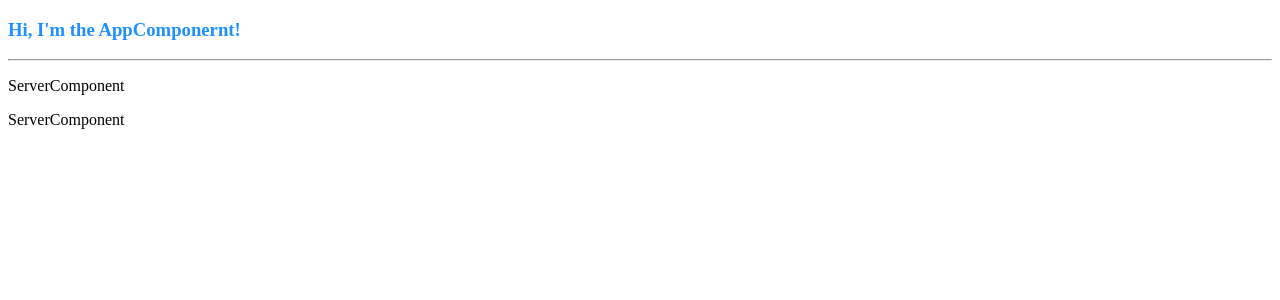
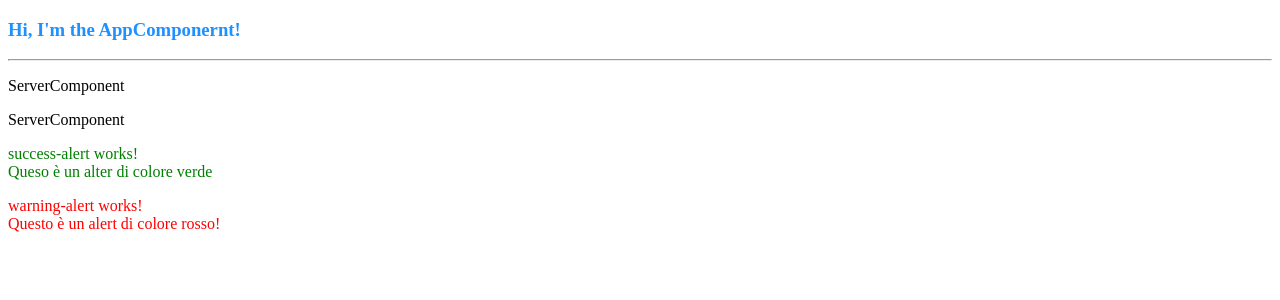
Before and after one commit to ValerioGambino/my-first-app-a-lesson-by-Maximilian-Schwarzmuller, an Angular app: page / in a window 1280 px wide. Shown: the top 300 px of the page. Built offline with nearby package versions, Linux system fonts and the light colour scheme.

Commit message:
Fine lezione 24 - Fine esercizi

```diff
--- a/src/app/app.component.html
+++ b/src/app/app.component.html
@@ -4,6 +4,8 @@
       <h3>Hi, I'm the AppComponernt!</h3>
       <hr>
       <app-servers></app-servers>
+      <app-success-alert></app-success-alert>
+      <app-warning-alert></app-warning-alert>
       <!--<div app-servers></div>>-->
       <!--<div class="app-servers"></div>-->
     </div>
--- a/src/app/app.module.ts
+++ b/src/app/app.module.ts
@@ -5,12 +5,16 @@ import { AppComponent } from './app.component';
 
 import { ServerComponent } from './server/server.component';
 import { ServersComponent } from './servers/servers.component';
+import { WarningAlertComponent } from './warning-alert/warning-alert.component';
+import { SuccessAlertComponent } from './success-alert/success-alert.component';
 
 @NgModule({
   declarations: [
     AppComponent,
     ServerComponent,
-    ServersComponent
+    ServersComponent,
+    WarningAlertComponent,
+    SuccessAlertComponent
   ],
     imports: [
         BrowserModule,
--- /dev/null
+++ b/src/app/success-alert/success-alert.component.css
@@ -0,0 +1,3 @@
+p{
+  color: green;
+}
--- /dev/null
+++ b/src/app/success-alert/success-alert.component.html
@@ -0,0 +1 @@
+<p>success-alert works!<br>Queso è un alter di colore verde</p>
--- /dev/null
+++ b/src/app/warning-alert/warning-alert.component.css
@@ -0,0 +1,3 @@
+p{
+  color: red;
+}
--- /dev/null
+++ b/src/app/warning-alert/warning-alert.component.html
@@ -0,0 +1 @@
+<p>warning-alert works!<br>Questo è un alert di colore rosso!</p>
```
Also changed, not shown: src/app/success-alert/success-alert.component.ts (added, +10 -0 lines), src/app/warning-alert/warning-alert.component.ts (added, +10 -0 lines), 2 other files (tests, documents, lock files or other folders).
